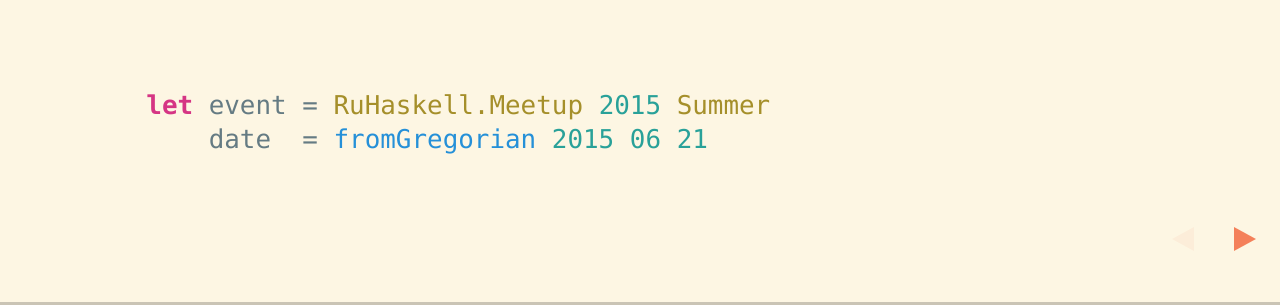
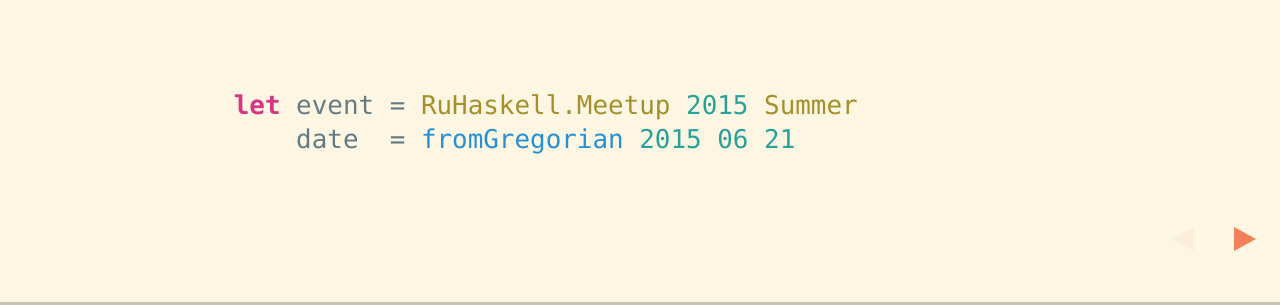
Before and after one commit to denisshevchenko/meetup2015lazy, a plain HTML site: page index.html in a window 1280 px wide. Shown: the part 495-800 px from the top of the page. Drawn offline with Linux system fonts and the light colour scheme.

Commit message:
Стилистика, правка.

```diff
--- a/css/own.css
+++ b/css/own.css
@@ -24,6 +24,7 @@
     text-align: left !important;
     font-size: 70% !important;
     padding-top: 70px !important;
+    padding-left: 85px !important;
 }
 
 .above-src-code-separator {
```
